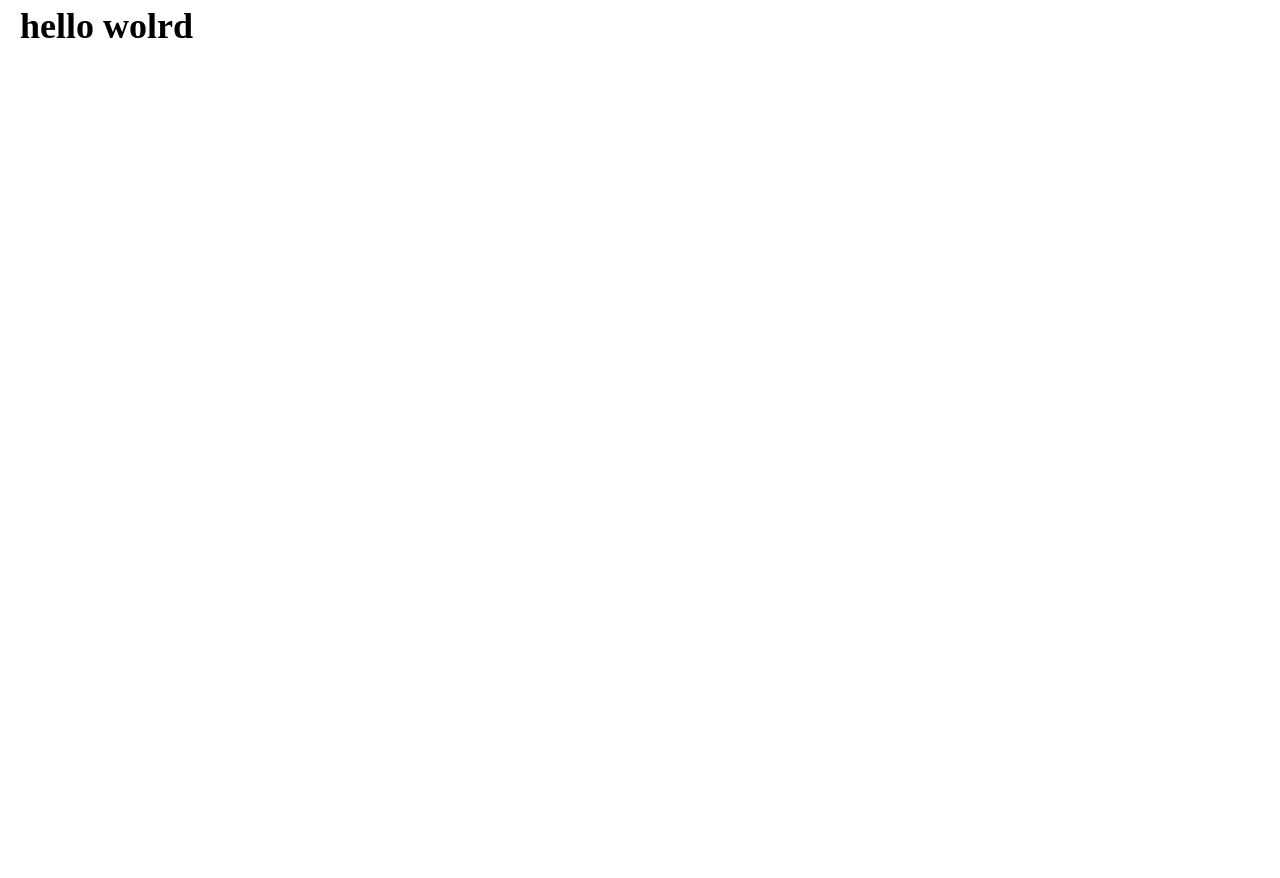
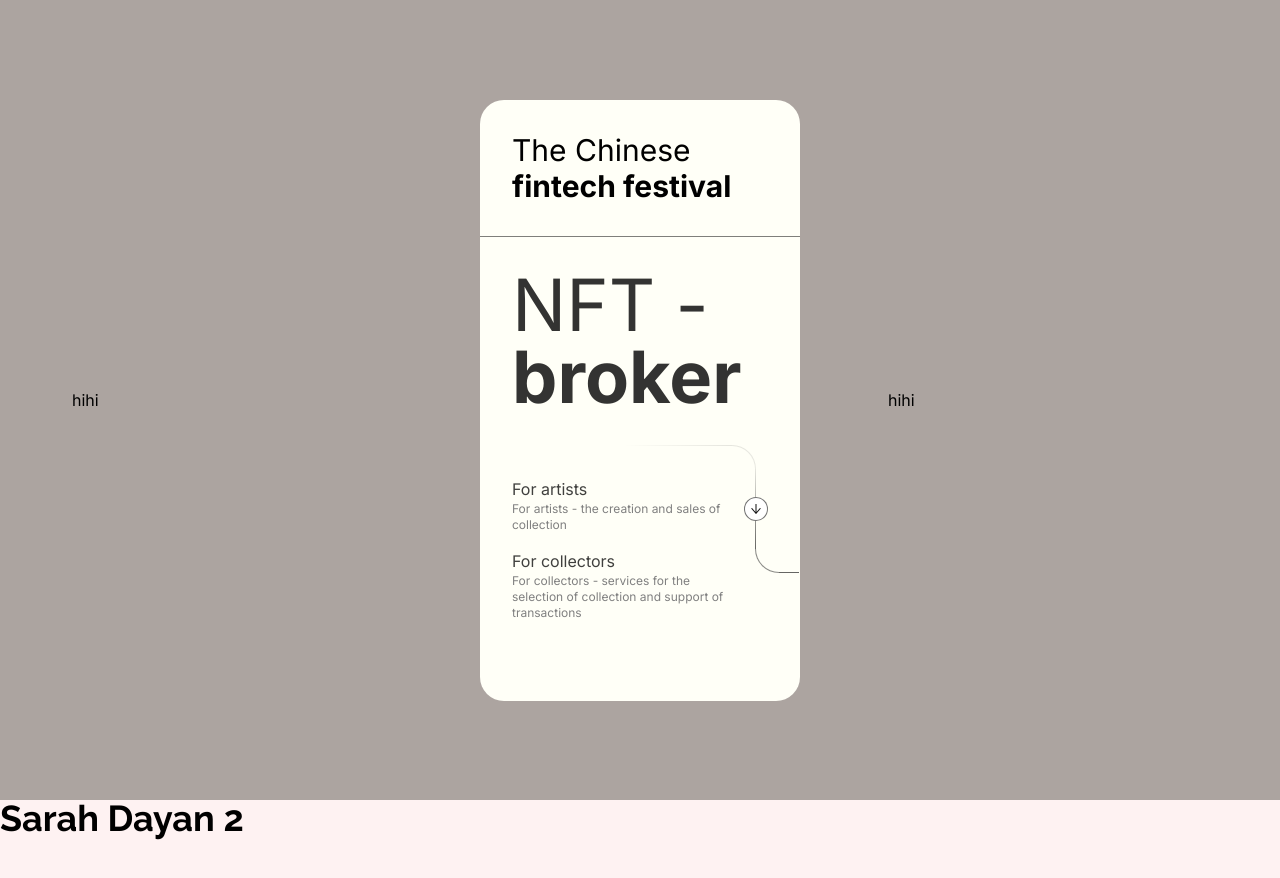
Before and after one commit to amalasyrafs/next-portfolio, a Next.js app: page / in a window 1280 px wide. Shown: the top 878 px of the page. Before the commit the page ends 800 px from the top, so only its background shows below. Built offline with nearby package versions, Linux system fonts and the light colour scheme.

Commit message:
project setup and initial homepage design

```diff
--- /dev/null
+++ b/constants/theme.js
@@ -0,0 +1,28 @@
+const colors = {
+  transparent: "transparent",
+  current: "currentColor",
+  invoke: {
+    bgBlack: "#171717",
+    textBlack: "#000000",
+    white: "#FFFFF7",
+    box: "#F4F4EA",
+    yellowGreen: "#E5E5DF",
+    brown: "#aca4a0",
+    blue: "#0C3A51",
+    maroon: "#880505",
+    textBlue: "#164E6C",
+    adnexio: "#23A2A9",
+    decoris: "#43BB90",
+    meniaga: "#0082A2",
+    error: "#EB5757",
+    darkGrey: "#808080",
+    hover: {
+      white: "#F4F4EA",
+      black: "#242424",
+    },
+  },
+};
+
+module.exports = {
+  colors,
+};
--- a/pages/_app.js
+++ b/pages/_app.js
@@ -1,5 +1,16 @@
 import "../styles/globals.css";
+import { Inter, Raleway } from "@next/font/google";
+
+const inter = Inter({ subsets: ["latin"], variable: "--font-inter" });
+const raleway = Raleway({
+  subsets: ["latin"],
+  variable: "--font-raleway",
+});
 
 export default function App({ Component, pageProps }) {
-  return <Component {...pageProps} />;
+  return (
+    <main className={`${inter.variable} ${raleway.variable} font-sans`}>
+      <Component {...pageProps} />
+    </main>
+  );
 }
--- a/pages/index.js
+++ b/pages/index.js
@@ -1,8 +1,6 @@
 import Head from "next/head";
 import Image from "next/image";
-import { Inter } from "@next/font/google";
-
-const inter = Inter({ subsets: ["latin"] });
+import { AiOutlineArrowDown } from "react-icons/ai";
 
 export default function Home() {
   return (
@@ -16,15 +14,65 @@ export default function Home() {
         <meta name="viewport" content="width=device-width, initial-scale=1" />
         <link rel="icon" href="/favicon.ico" />
       </Head>
-      <main className="mx-5 pt-2">
+      <section className="bg-invoke-brown flex h-full min-h-screen w-full items-center justify-evenly gap-4">
+        <div className="w-1/4 ">hihi</div>
+        {/* Middle card */}
+        <div className="w-1/4 rounded-3xl bg-invoke-white">
+          <div className="border-b border-invoke-textBlack/50 p-8">
+            <h3 className="font-sans text-3xl text-invoke-textBlack">
+              The Chinese <br /> <strong>fintech festival</strong>
+            </h3>
+          </div>
+          <div className="p-8">
+            <h1 className="font-sans text-7xl text-invoke-textBlack text-opacity-80">
+              NFT - <br /> <strong>broker</strong>
+            </h1>
+          </div>
+          <div className="flex">
+            <div className="relative flex w-full flex-col gap-4 rounded-md p-8">
+              <div className="absolute top-0 right-6 h-px w-[calc(45%_-_16px)] bg-gradient-to-r from-invoke-textBlack/0 to-invoke-textBlack/10" />
+              <div className="absolute top-0 right-0 h-6 w-6 rounded-tr-full border-t border-r border-invoke-bgBlack/10" />
+              <div className="absolute top-6 right-0 h-[calc(50%_-_24px)] w-px bg-gradient-to-b from-invoke-textBlack/10 to-invoke-textBlack/60" />
+              <div className="absolute top-1/4 -right-3 flex h-6 w-6 items-center justify-center rounded-full border border-invoke-bgBlack/60 bg-white">
+                <AiOutlineArrowDown className="text-invoke-bgBlack" size={14} />
+              </div>
+
+              <div className="flex flex-col">
+                <h6 className="font-sans text-invoke-textBlack text-opacity-75">
+                  For artists
+                </h6>
+                <p className="font-sans text-xs text-invoke-darkGrey">
+                  For artists - the creation and sales of collection
+                </p>
+              </div>
+              <div className="flex flex-col">
+                <h6 className="font-sans text-invoke-textBlack text-opacity-75">
+                  For collectors
+                </h6>
+                <p className="font-sans text-xs text-invoke-darkGrey">
+                  For collectors - services for the selection of collection and
+                  support of transactions
+                </p>
+              </div>
+            </div>
+            <div className="relative w-1/6">
+              <div className="absolute bottom-[calc(50%_-_24px)] -left-[1px] h-6 w-6 rounded-bl-full border-b border-l border-invoke-bgBlack/50" />
+              <div className="absolute bottom-[calc(50%_-_24px)] left-[23px] h-px w-[calc(100%_-_24px)] bg-gradient-to-r from-invoke-textBlack/60 to-invoke-textBlack/60" />
+            </div>
+          </div>
+          <div className="h-12 w-full"></div>
+        </div>
+        <div className="w-1/4 ">hihi</div>
+      </section>
+      <section className="h-full min-h-screen w-full bg-red-50">
         <h1
           className={
-            "text-4xl font-bold leading-tight lg:text-4xl lg:leading-none"
+            "font-raleway text-4xl font-bold leading-tight lg:text-4xl lg:leading-none"
           }
         >
-          hello wolrd
+          Sarah Dayan 2
         </h1>
-      </main>
+      </section>
     </>
   );
 }
--- a/tailwind.config.js
+++ b/tailwind.config.js
@@ -1,4 +1,5 @@
 const { fontFamily } = require("tailwindcss/defaultTheme");
+const { colors } = require("./constants/theme");
 
 /** @type {import('tailwindcss').Config} */
 module.exports = {
@@ -8,8 +9,10 @@ module.exports = {
   ],
   theme: {
     extend: {
+      colors: colors,
       fontFamily: {
         sans: ["var(--font-inter)", ...fontFamily.sans],
+        raleway: ["var(--font-raleway)"],
       },
     },
   },
```
Also changed, not shown: jsconfig.json (added, +8 -0 lines), package.json (+4 -3 lines), 2 other files (tests, documents, lock files or other folders).
